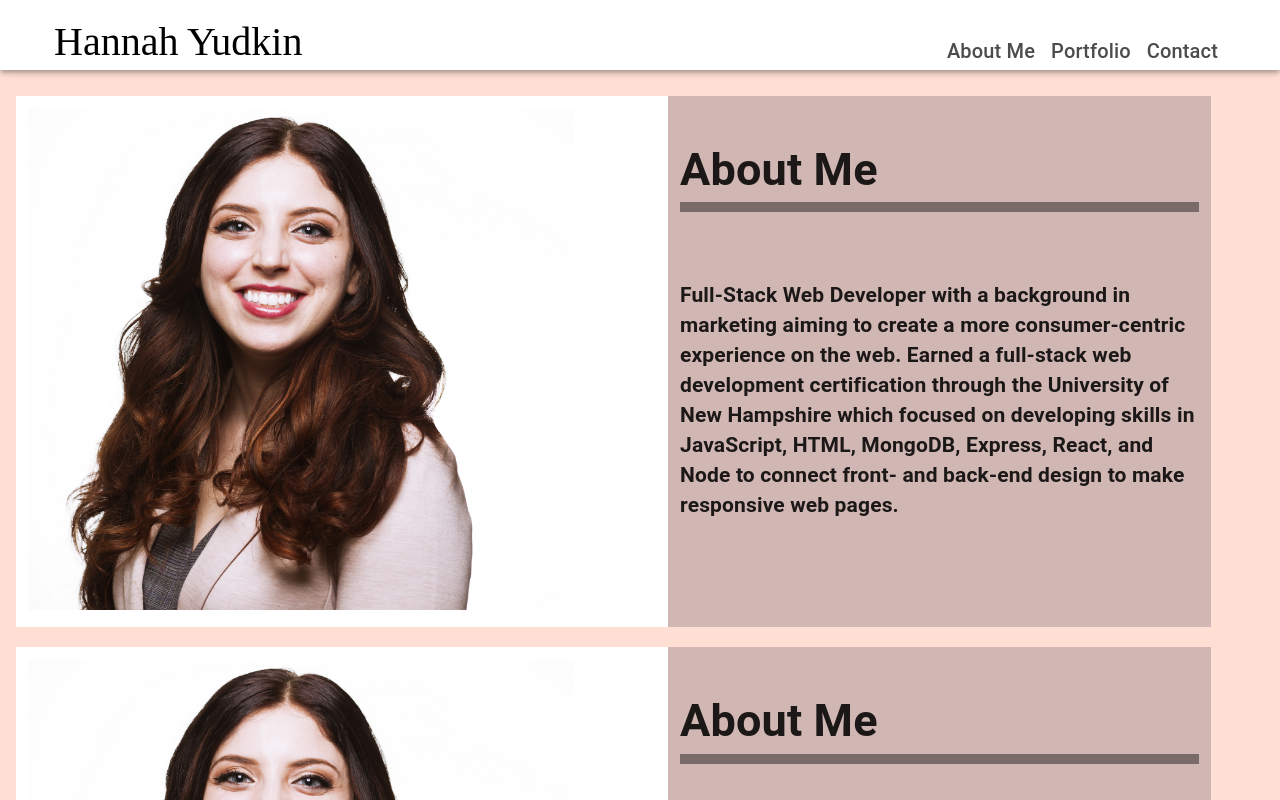
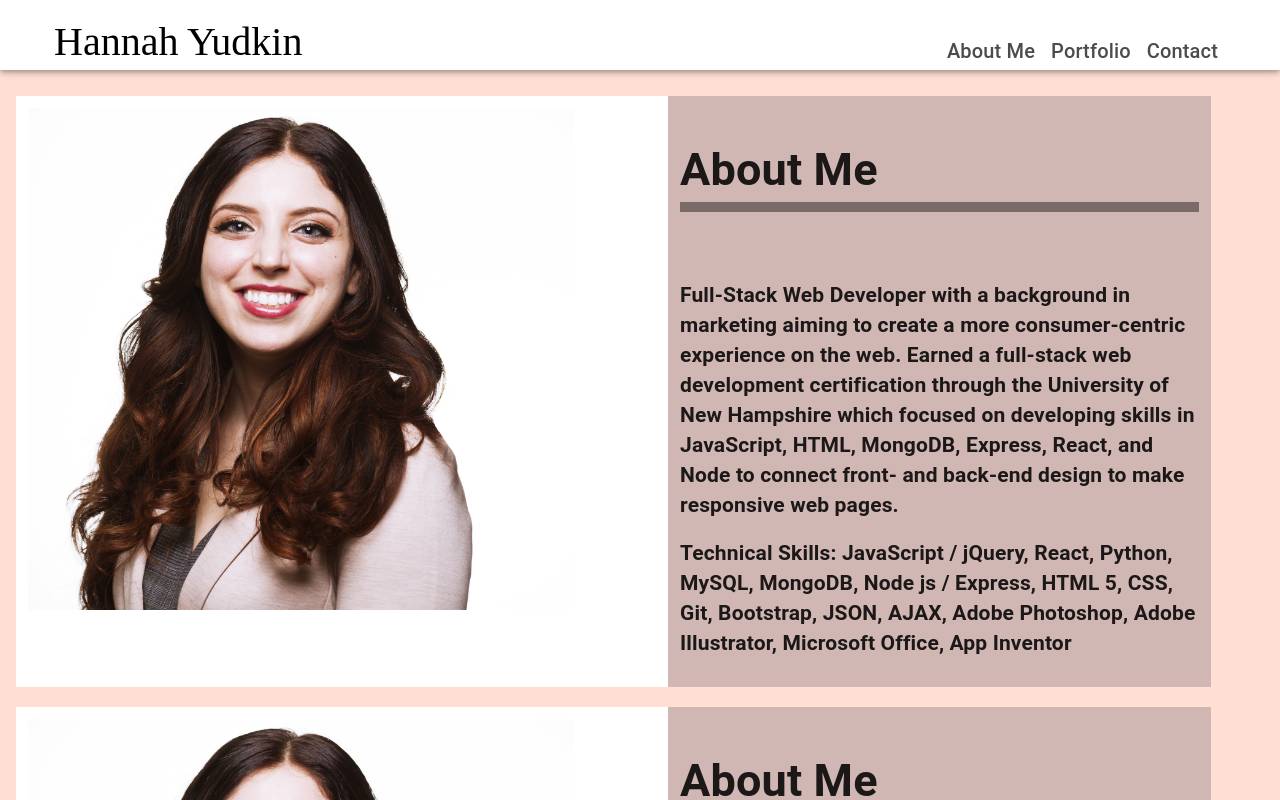
Before and after one commit to HannahYudkin/react-portfolio, a React (Create React App) app: page /aboutme in a window 1280 px wide. Shown: the top 800 px of the page. Built offline with nearby package versions, Linux system fonts and the light colour scheme; a web font is replaced by a local one.

Commit message:
Added technical skills.

```diff
--- a/src/components/AboutMe.js
+++ b/src/components/AboutMe.js
@@ -52,6 +52,11 @@ export default function AboutMe() {
             HTML, MongoDB, Express, React, and Node to connect front- and
             back-end design to make responsive web pages.{" "}
           </h2>
+          <h2>
+            Technical Skills: JavaScript / jQuery, React, Python, MySQL,
+            MongoDB, Node js / Express, HTML 5, CSS, Git, Bootstrap, JSON, AJAX,
+            Adobe Photoshop, Adobe Illustrator, Microsoft Office, App Inventor
+          </h2>
         </Grid>
       </Grid>
     </>
```
